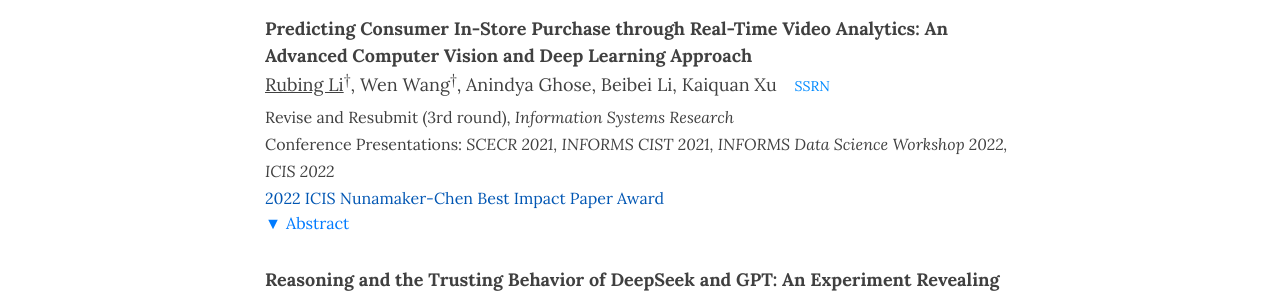
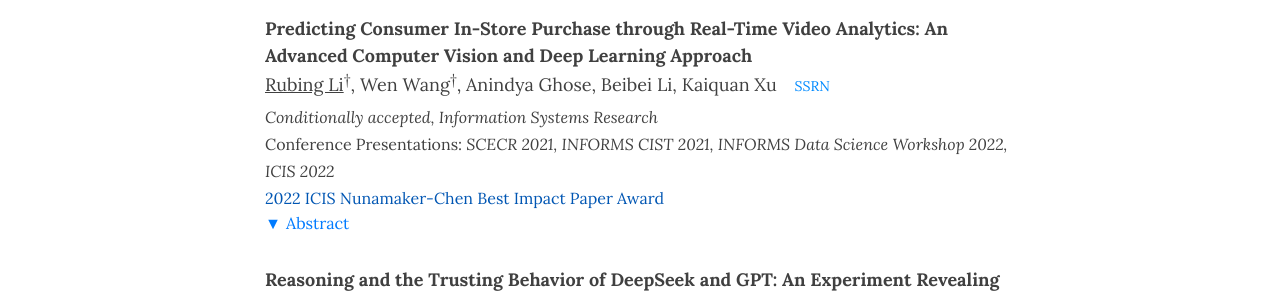
Before and after one commit to RubingLi123/rubingli123.github.io, a Jekyll site: the page built from research.md, in a window 1280 px wide and 900 px high, scrolled down 443 px. Shown: the part 153-450 px from the top of the window. Built offline with Jekyll 4.4.1, drawn with Linux system fonts in a browser that asks for light colours; nearby versions of some CDN libraries.

Commit message:
cv update

```diff
--- a/research.md
+++ b/research.md
@@ -58,7 +58,7 @@ title: Research
 
 **Predicting Consumer In-Store Purchase through Real-Time Video Analytics: An Advanced Computer Vision and Deep Learning Approach**
 <u>Rubing Li</u><sup>†</sup>, Wen Wang<sup>†</sup>, Anindya Ghose, Beibei Li, Kaiquan Xu [SSRN](https://papers.ssrn.com/sol3/papers.cfm?abstract_id=4513385){: .btn}
-<br><span style="font-size: 16px;"> Revise and Resubmit (3rd round), <em>Information Systems Research</em></span>
+<br><span style="font-size: 16px;"><em>Conditionally accepted, Information Systems Research</em></span>
 <br><span style="font-size: 16px;">Conference Presentations: <em>SCECR 2021, INFORMS CIST 2021, INFORMS Data Science Workshop 2022, ICIS 2022</em></span>
 <br><span style="font-size: 16px;color:#0056b3">2022 ICIS Nunamaker-Chen Best Impact Paper Award</span>
 <span class="abstract-link" onclick="toggleAbstract('abstract3', this)">
```
Also changed, not shown: vitae.md (+1 -1 lines).
